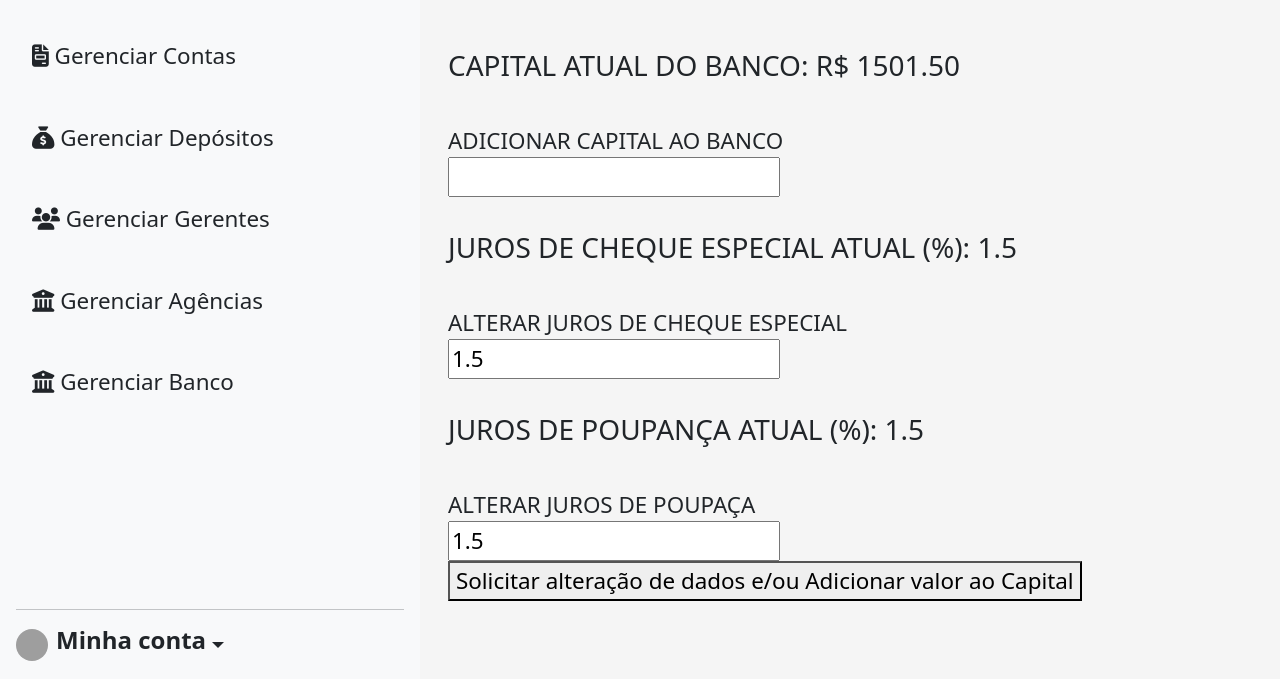
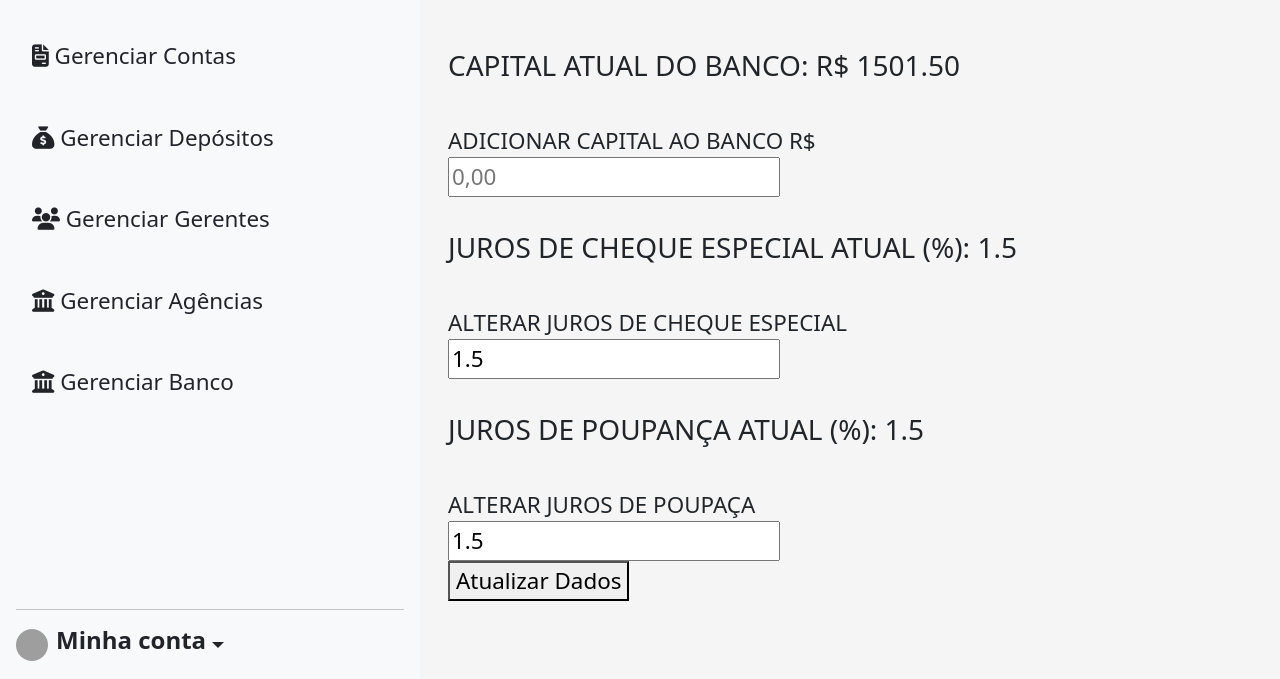
Before and after one commit to Octoplus-Group/OctoplusBank, a Flask app: page /gerenciar_banco in a window 1280 px wide. Shown: the part 135-814 px from the top of the page. Run offline with Flask 2, Linux system fonts and the light colour scheme; data comes from the database, SQL or seed files in the repository; some libraries are stand-ins or nearby versions; some web fonts are replaced; grey boxes are pictures that could not be loaded.

Commit message:
Alteração páginas Capital e Gerenciar Banco
Alterações nos botões e remover max depósito

```diff
--- a/src/templates/public/capital.html
+++ b/src/templates/public/capital.html
@@ -23,7 +23,7 @@
                     <div class="parte-1">
 
                         <label for="jurosPoupanca">Entre com os Juros da Poupança (%)</label>
-                        <input type="number"  name="jurosPoupanca" id="jurosPoupanca" required min="0" max="1000000" placeholder="0" step=".01" required>
+                        <input type="number"  name="jurosPoupanca" id="jurosPoupanca" required min="0" placeholder="0" step=".01" required>
 
 
                     </div>
@@ -34,7 +34,7 @@
                     <div class="parte-2">
 
                         <label for="dataNascimento">Entre com os Juros do Cheque Especial (%)</label>
-                        <input type="number" name="jurosCheque" id="jurosCheque" required min="0" max="1000000" placeholder="0" step=".01" required>
+                        <input type="number" name="jurosCheque" id="jurosCheque" required min="0" placeholder="0" step=".01" required>
 
                     </div>
 
--- a/src/templates/public/gerenciar_banco.html
+++ b/src/templates/public/gerenciar_banco.html
@@ -22,8 +22,8 @@ Octoplus Bank | Gerenciar Agências
                     <!-- <h3>CAPITAL ATUAL DO BANCO: {{capital}}</h3> -->
                     <h3>CAPITAL ATUAL DO BANCO: R$ {{"{:.2f}".format(capital)}}</h3>
                     <br>
-                    <label for="capital">ADICIONAR CAPITAL AO BANCO</label>
-                    <input type="text" inputmode="numeric" name="capital"  id="capital" min="0" max="10000000"  step=".01" required>
+                    <label for="capital">ADICIONAR CAPITAL AO BANCO R$</label>
+                    <input type="text" inputmode="numeric" name="capital" id="capital" min="0" placeholder="0,00" step=".01" required>
                 </div>
                 <br>
                 <div class="parte-1">
@@ -40,7 +40,7 @@ Octoplus Bank | Gerenciar Agências
                     <input type="text" inputmode="numeric" name="jurospp"  id="jurospp" value="{{banco.3}}" required min="0" max="1000000"  step=".01">
                 </div>
 
-           <button type="submit" id="solicitar">Solicitar alteração de dados e/ou Adicionar valor ao Capital</button>
+           <button type="submit" id="solicitar">Atualizar Dados</button>
 </div>
 
 
```
